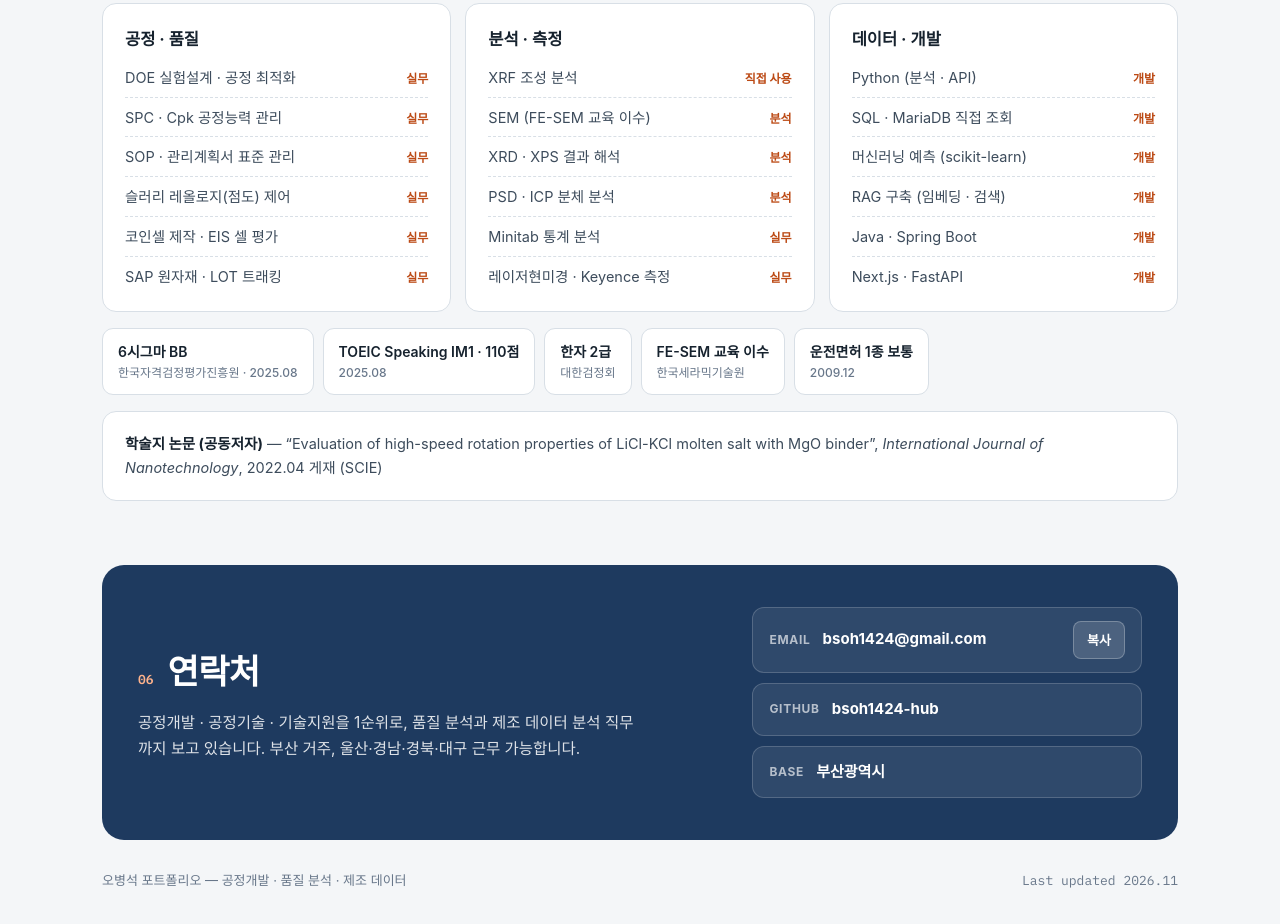
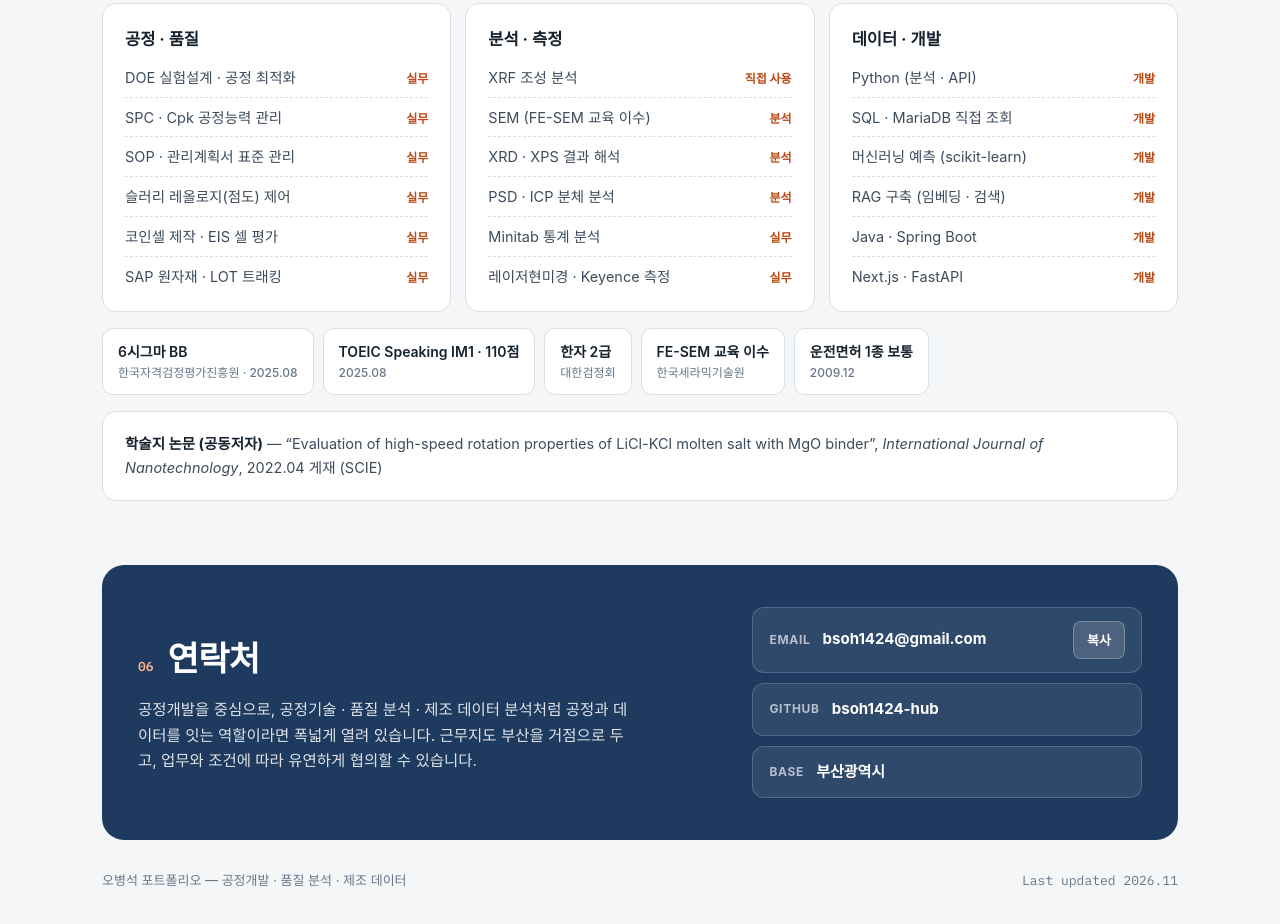
Before and after one commit to bsoh1424-hub/bsoh1424-hub.github.io, a plain HTML site: page index.html in a window 1280 px wide. Shown: the part 4665-5589 px from the top of the page. Drawn offline with Linux system fonts and the light colour scheme; a web font is replaced by a local one.

Commit message:
직무·근무지 문구 유연하게 수정 반영

```diff
--- a/index.html
+++ b/index.html
@@ -575,7 +575,7 @@
         <div class="contact" id="contact">
           <div>
             <div class="sec-head"><span class="sec-no" style="color:#ffb38c">06</span><h2>연락처</h2></div>
-            <p>공정개발 · 공정기술 · 기술지원을 1순위로, 품질 분석과 제조 데이터 분석 직무까지 보고 있습니다. 부산 거주, 울산·경남·경북·대구 근무 가능합니다.</p>
+            <p>공정개발을 중심으로, 공정기술 · 품질 분석 · 제조 데이터 분석처럼 공정과 데이터를 잇는 역할이라면 폭넓게 열려 있습니다. 근무지도 부산을 거점으로 두고, 업무와 조건에 따라 유연하게 협의할 수 있습니다.</p>
           </div>
           <div class="contact-box">
             <div class="contact-line">
```
